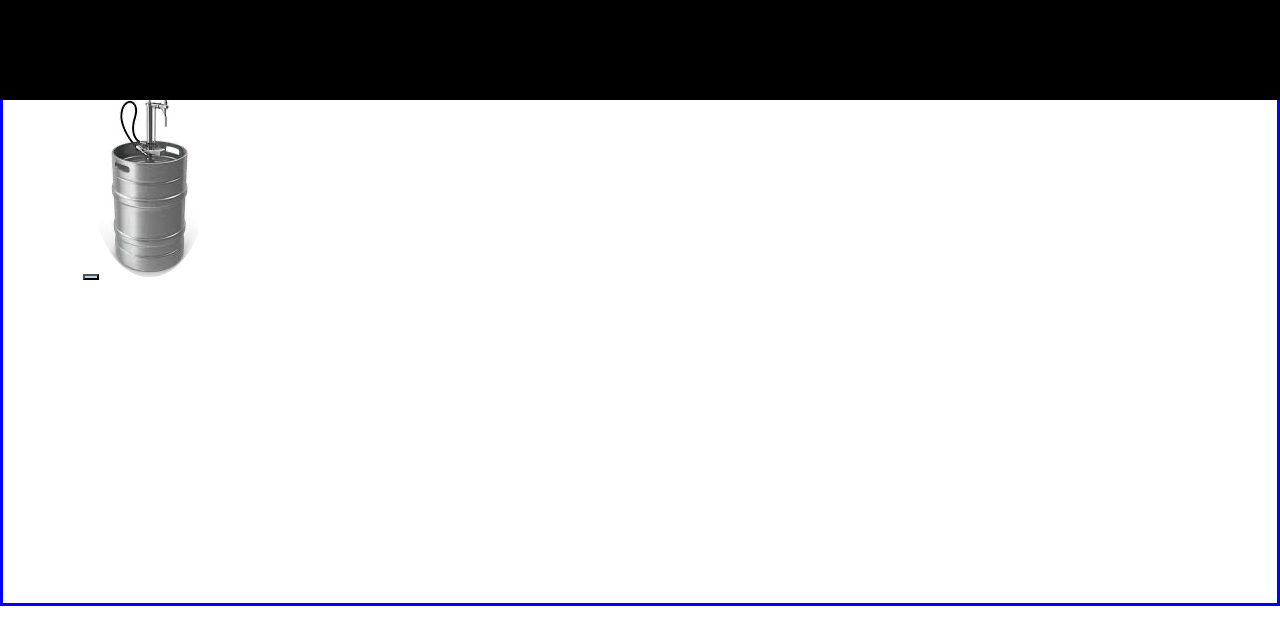
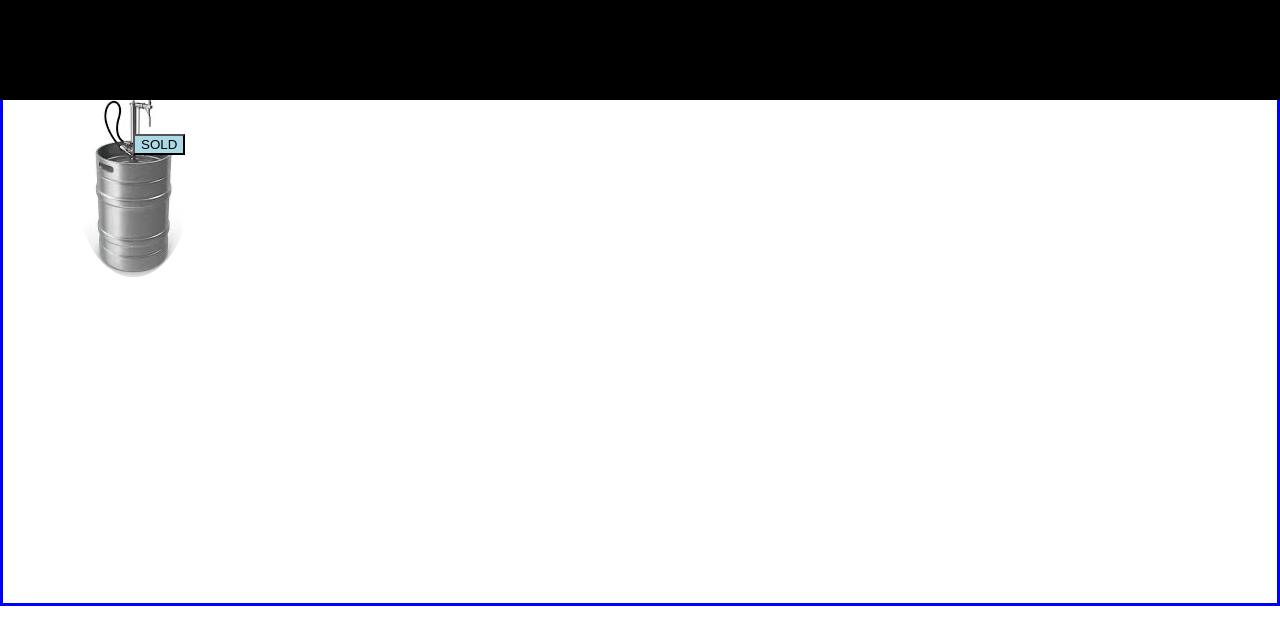
Before and after one commit to lioness3/Bar, a React (Create React App) app: page / in a window 1280 px wide. Shown: the top 644 px of the page. Built offline with nearby package versions, Linux system fonts and the light colour scheme.

Commit message:
attempt to make dropdown options stay on hover

```diff
--- a/src/components/Keg.css
+++ b/src/components/Keg.css
@@ -2,23 +2,43 @@
 
 
 .kegStyle{
-display:inline;
+display:inline-block;
 padding:30px;
 
 }
+.dropDown{
+  position:absolute;
+  display:inline-block;
+  margin:50px;
+}
 .sold{
   background-color: lightblue;
+  display:inline-block;
 }
 .soldOptions{
   display:none;
+  position: absolute;
+  background-color: #f1f1f1;
+  box-shadow: 0px 8px 16px 0px rgba(0,0,0,0.2);
+  z-index: 1;
+
 
 }
+
 .pint{
   background-color: yellow;
+
 }
 .soldOut{
 background-color: red;
+
 }
 .sold:hover + .soldOptions{
-display:block
+display:inline-block;
+position: absolute;
+z-index: 1;
 }
+.soldOptions:hover + .sold button{
+  display:inline-block;
+  background-color: darkblue;
+}
--- a/src/components/Keg.js
+++ b/src/components/Keg.js
@@ -7,11 +7,13 @@ function Keg() {
 
   return (
     <div className='kegStyle'>
-      <button className='sold'></button>
-      <span className='soldOptions'>
+      <div className='dropDown'>
+      <button className='sold'>SOLD</button>
+      <div className='soldOptions'>
         <button className='pint'>Pint Sold</button>
         <button className='soldOut'>Sold Out</button>
-      </span>
+      </div>
+      </div>
       <img alt="keg" src={keg}></img>
 
 
```
